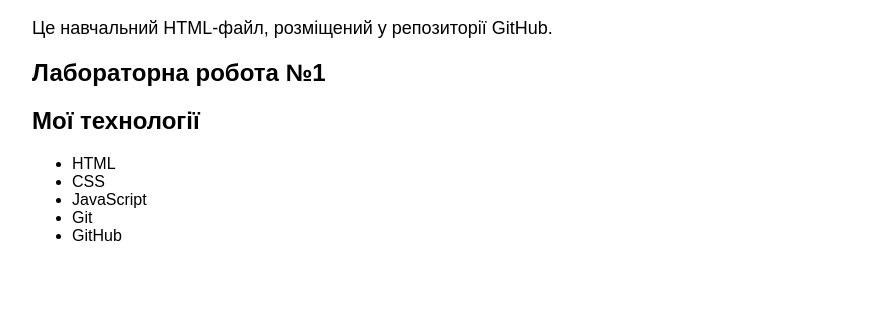
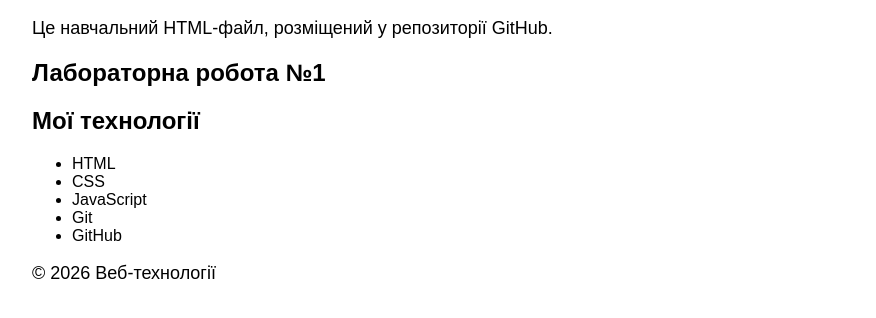
Before and after one commit to ndrpnmrnk/web-technologies-lab, a plain HTML site: page index.html in a window 1280 px wide. Shown: the part 80-398 px from the top of the page, without its empty margins (8-884 px from the left). Drawn offline with Linux system fonts and the light colour scheme.

Commit message:
Додано нижній колонтитул сторінки

```diff
--- a/index.html
+++ b/index.html
@@ -20,5 +20,8 @@
     <li>Git</li>
     <li>GitHub</li>
   </ul>
+  <footer>
+    <p>© 2026 Веб-технології</p>
+  </footer>
 </body>
 </html>
```
